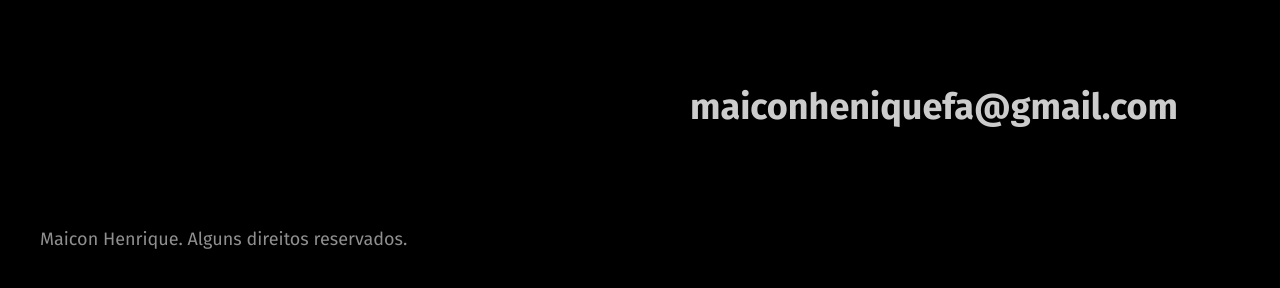
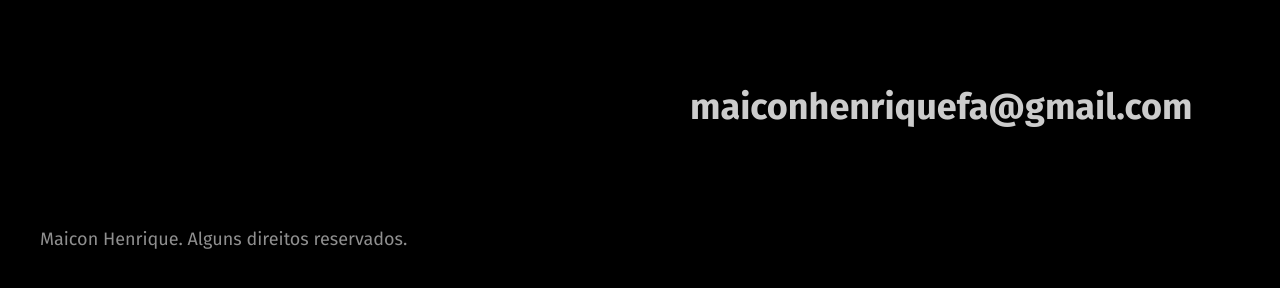
Before and after one commit to maiconhenriquefa/portfolio, a plain HTML site: page index.html in a window 1280 px wide. Shown: the part 2792-3080 px from the top of the page. Drawn offline with Linux system fonts and the light colour scheme.

Commit message:
correct email

```diff
--- a/index.html
+++ b/index.html
@@ -147,14 +147,14 @@
           <li><a href="https://discord.com/channels/Maicon#7013"><img src="./img/redes/discord.svg" alt=""></a></li>
           <li><a href=""><img src=" ./img/redes/github.svg" alt=""></a></li>
           <li><a href="https://web.whatsapp.com/send?phone=+5583987322705"><img src="./img/redes/whatsapp.svg" alt=""></a></li>
-          <li><a href="mailto:maiconheniquefa@gmail.com"><img src=" ./img/redes/gmail.svg" alt=""></a></li>
+          <li><a href="mailto:maiconhenriquefa@gmail.com"><img src=" ./img/redes/gmail.svg" alt=""></a></li>
         </ul>
       </div>
 
       <div class="footer__contato-cv">
         <p class="footer__cv-texto">Faça o download do meu <strong>currículo</strong> se preferir</p>
         <a href="./download/maicon-henrique-cv.pdf" download="cv-maicon -henrique">Currículo<img src=" ./img/seta.svg" alt=""></a>
-        <span>maiconheniquefa@gmail.com</span>
+        <span>maiconhenriquefa@gmail.com</span>
       </div>
       <p class="footer__copy">Maicon Henrique. Alguns direitos reservados.</p>
     </div>
```
